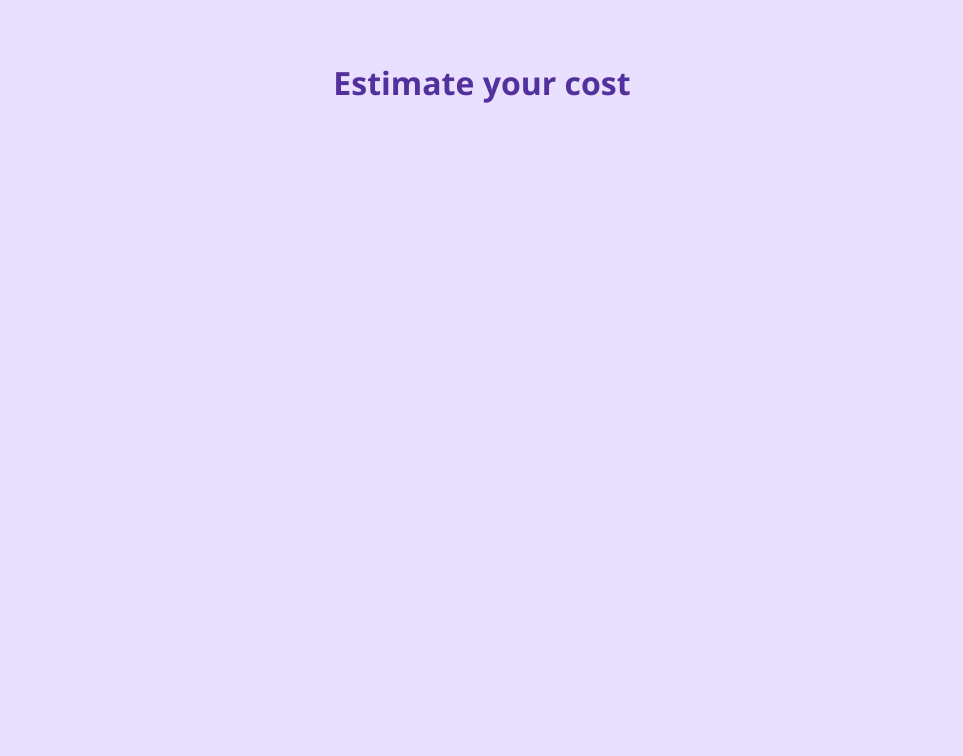
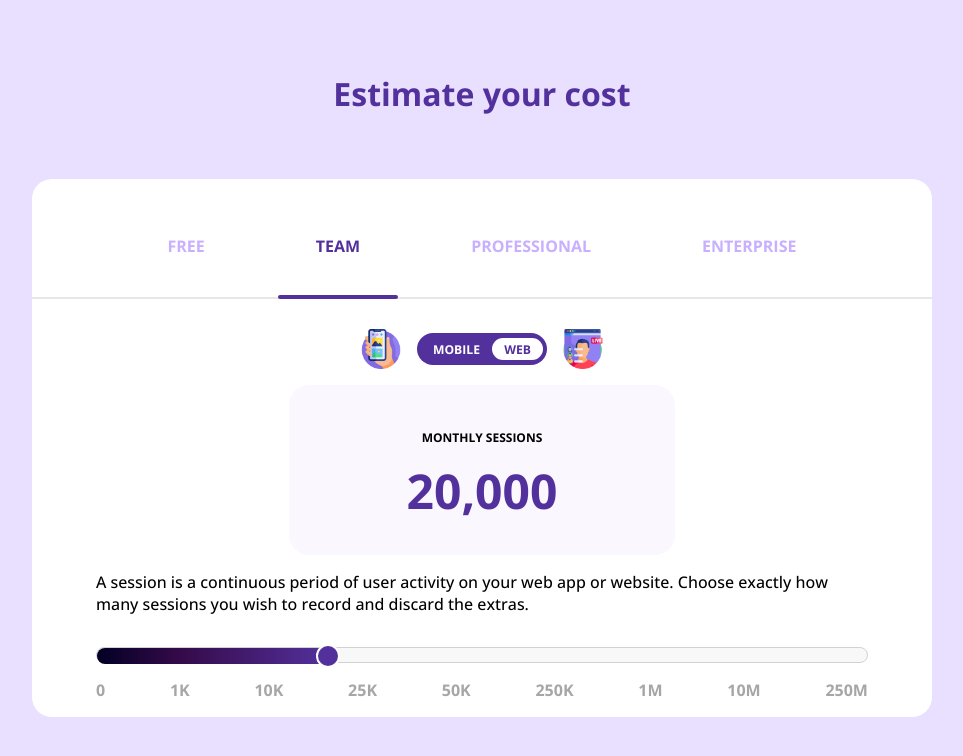
Before and after one commit to michall1900/cost-estimator-project-, a plain HTML site: page index.html in a window 1280 px wide. Shown: the whole page, without its empty margins (158-1121 px from the left). Drawn offline with nearby package versions, Linux system fonts and the light colour scheme.

Commit message:
Add the navbar, toggle button, sessions section, a paragraph with some content, and the slider.

```diff
--- a/index.css
+++ b/index.css
@@ -3,21 +3,190 @@
 }
 body{
   background-color: rgb(233, 223, 255);
-  padding: 32px;
-  height: 100vh;
+  padding: 2em;
   display: flex;
   flex-direction: column;
-  justify-content: space-between;
+  justify-content: center;
   align-items: center;
   font-family: "Open Sans", sans-serif;
 }
 
 .content{
   background-color: white;
+  padding: 1em 4em;
+  border-radius: 20px;
+  width: 100%;
+  max-width: 900px;
+  position: relative;
 }
 
 header h1{
   color:rgb(83, 49, 156);
   font-size: 2em;
   font-weight: bold;
+  margin-top: 32px;
+  margin-bottom: 64px;
 }
+
+nav{
+  display: flex;
+  justify-content: space-around;
+  align-items: center;
+  flex-basis: 500px;
+  padding: 1em;
+}
+
+nav p{
+  font-weight: bold;
+  padding: 0.5em;
+  margin: 1em 0;
+  text-transform: uppercase;
+  color:rgb(200, 175, 255);
+}
+
+nav p.active{
+  color: rgb(83, 49, 156);
+  position: relative;
+}
+
+nav p.active::before{
+  content:"";
+  width: 200%;
+  height: 4px;
+  background-color: rgb(83, 49, 156);
+  border-radius: 10px;
+  position: absolute;
+  left:-50%;
+  top: calc(4em + 4px);
+  z-index: 2;
+
+}
+
+.break-line{
+  border-top: 2px solid rgb(231, 231, 231);
+  width: 100%;
+  position: absolute;
+  left: 0;
+}
+
+nav p:hover{
+  color:rgb(83, 49, 156);
+  cursor: pointer;
+}
+
+.type-toggle{
+  margin-top: 2rem;
+  display: flex;
+  justify-content: center;
+  align-items: center;
+  font-size: 0.95em;
+}
+
+.type-toggle img{
+  width: 2.5rem;
+  height: 2.5rem;
+  margin: 0 1rem;
+}
+.toggle-button p{
+  display: inline-block;
+  margin: 0 1em;
+  text-transform: uppercase;
+  color: white;
+}
+
+
+.toggle-button{
+  background-color: rgb(83, 49, 156);
+  border-radius: 20px;
+  font-size: 0.8em;
+  font-weight: bold;
+  display: flex;
+  justify-content: space-around;
+  align-items: center;
+  padding: 0.4em 0.3em;
+}
+
+.toggle-button p.active{
+  color: rgb(83, 49, 156);
+  background-color: white;
+  padding: 0.2em 1em;
+  border-radius: 20px;
+  margin: 0;
+}
+
+.sessions{
+  background-color: rgb(250, 247, 255);
+  margin: 1em auto;
+  width: 50%;
+  border-radius: 20px;
+  padding: 2em;
+  text-align: center;
+}
+
+.sessions .title{
+  text-transform: uppercase;
+  font-size: 0.75em;
+  font-weight: bold;
+}
+
+.sessions .amount{
+  font-size: 3em;
+  color: rgb(83, 49, 156);
+  font-weight: bold;
+  margin: 0;
+}
+
+
+.slider{
+  width: 100%;
+  margin-top: 2em;
+}
+
+.slider .scale{
+  width: 100%;
+  display: flex;
+  justify-content: space-between;
+  font-weight: bold;
+  color: rgb(166, 166, 166);
+  margin-top: 1em;
+  text-transform: uppercase;
+}
+
+.slider .bar{
+  width: 100%;
+  border: 1px solid rgb(210, 210, 210);
+  height: 1em;
+  border-radius: 20px;
+  background-color: rgb(248, 248, 248);
+  position: relative;
+
+}
+
+.slider .bar .progress{
+  background: linear-gradient(
+                to right,
+                rgba(2, 0, 36, 1) 0%,
+                rgba(53, 10, 74, 1) 36%,
+                rgba(83, 49, 156, 1) 100%
+              );
+  width: 30%;
+  height: 1em;
+  border-radius: 20px;
+}
+
+.slider .bar .point{
+  border: 2px solid white;
+  height: 1.5em;
+  position: absolute;
+  width: 1.5em;
+  top: -0.25em;
+  background-color: rgb(83, 49, 156);
+  border-radius: 50px;
+  left: calc(30% - 0.75em);
+  cursor: pointer;
+  transition: transform 0.2s;
+}
+
+.slider .bar .point:hover{
+  transform: scale(1.2);
+}
--- a/index.html
+++ b/index.html
@@ -19,8 +19,42 @@
   <main>
     <div class="content">
       <nav>
-
+        <p>Free</p>
+        <p class="active">Team</p>
+        <p>Professional</p>
+        <p>Enterprise</p>
       </nav>
+      <div class="break-line"></div>
+      <div class="type-toggle">
+        <img src="images/icon1.png" alt="phone icon">
+        <div class="toggle-button">
+          <p>mobile</p>
+          <p class="active">web</p>
+        </div>
+        <img src="images/icon2.png" alt="web icon">
+      </div>
+      <div class="sessions">
+        <p class="title">Monthly Sessions</p>
+        <p class="amount">20,000</p>
+      </div>
+      <p>A session is a continuous period of user activity on your web app or website. Choose exactly how many sessions you wish to record and discard the extras.</p>
+      <div class="slider">
+        <div class="bar">
+          <div class="progress"></div>
+          <div class="point"></div>
+        </div>
+        <div class="scale">
+          <span>0</span>
+          <span>1k</span>
+          <span>10k</span>
+          <span>25k</span>
+          <span>50k</span>
+          <span>250k</span>
+          <span>1m</span>
+          <span>10m</span>
+          <span>250m</span>
+        </div>
+      </div>
     </div>
   </main>
 </body>
```
